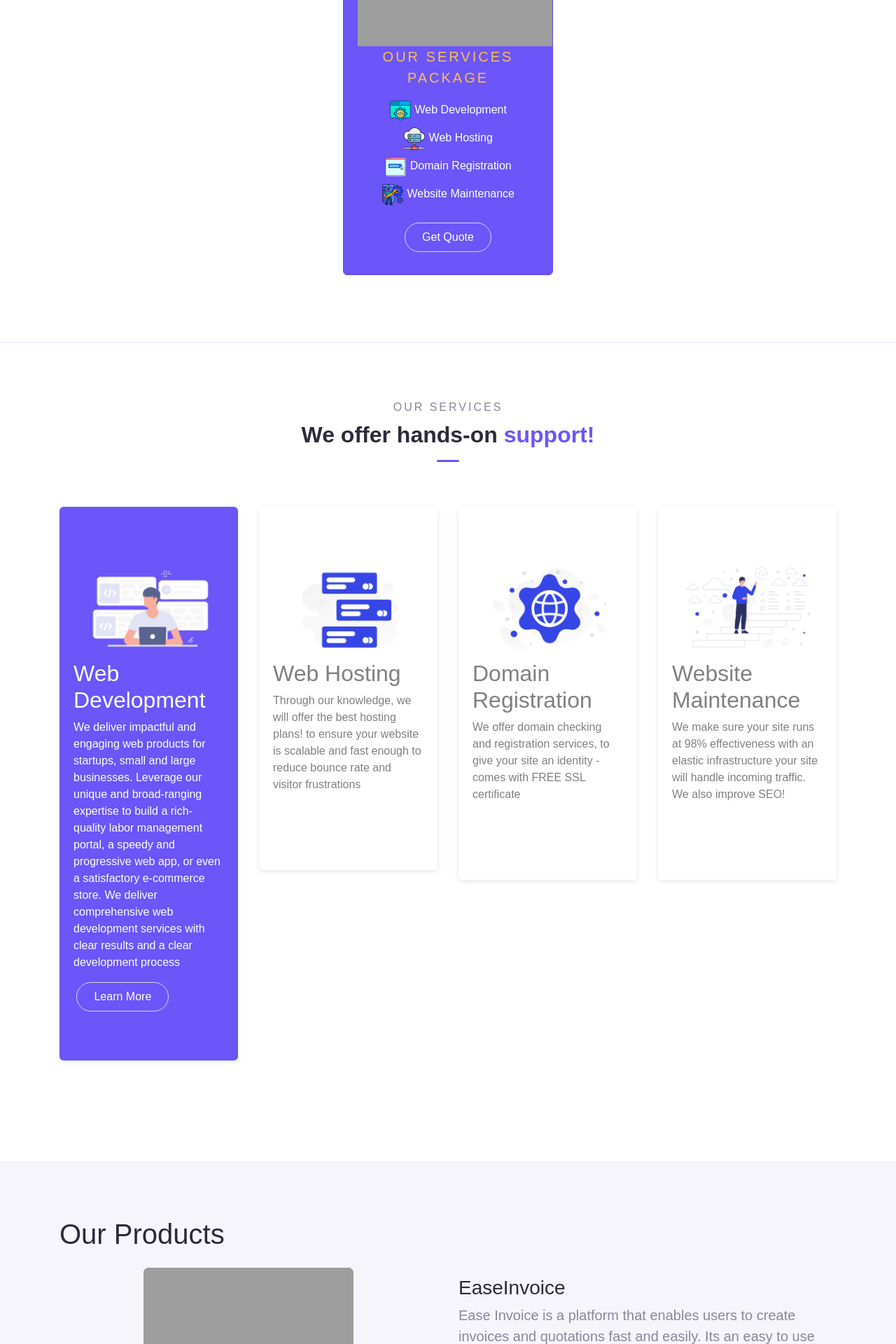
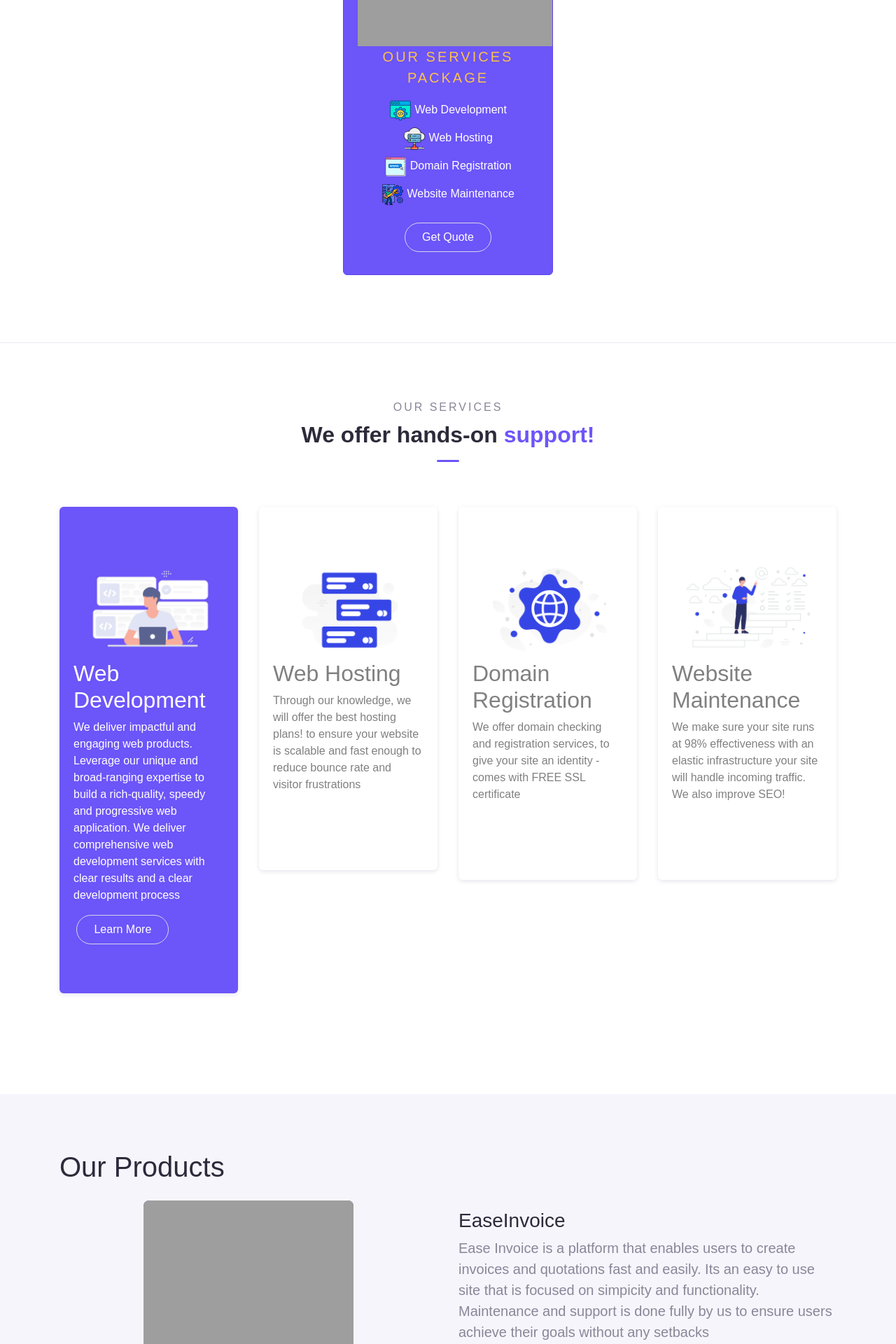
Before and after one commit to Ndxxxu-Ndichu/ButterflyInfusion, a Flask app: page / in a window 1280 px wide. Shown: the part 4580-6500 px from the top of the page at 70% size. Run offline with Flask 2, Linux system fonts and the light colour scheme; data that the repository does not hold is empty; some libraries are stand-ins or nearby versions; grey boxes are pictures that could not be loaded.

Commit message:
initial commit

```diff
--- a/bi/templates/index.html
+++ b/bi/templates/index.html
@@ -296,8 +296,8 @@ twq('track','PageView');
               <div class="body" onclick="location.href='/web-development';" style="cursor:pointer;">
                 <img width="220px" src="{{url_for('static', filename='Web_Development.png')}}">
                 <h2 style="color:white;">Web Development</h2>
-                <p style="color:white;">We deliver impactful and engaging web products for startups, small and large businesses. Leverage our unique and broad-ranging expertise to build a
-                               rich-quality labor management portal, a speedy and progressive web app, or even a satisfactory e-commerce store. We deliver comprehensive web development services with clear results and a clear development process</p>
+                <p style="color:white;">We deliver impactful and engaging web products. Leverage our unique and broad-ranging expertise to build a
+                               rich-quality, speedy and progressive web application. We deliver comprehensive web development services with clear results and a clear development process</p>
                 <p></p>
                  <img style="width:150px;" src="">
 
```
